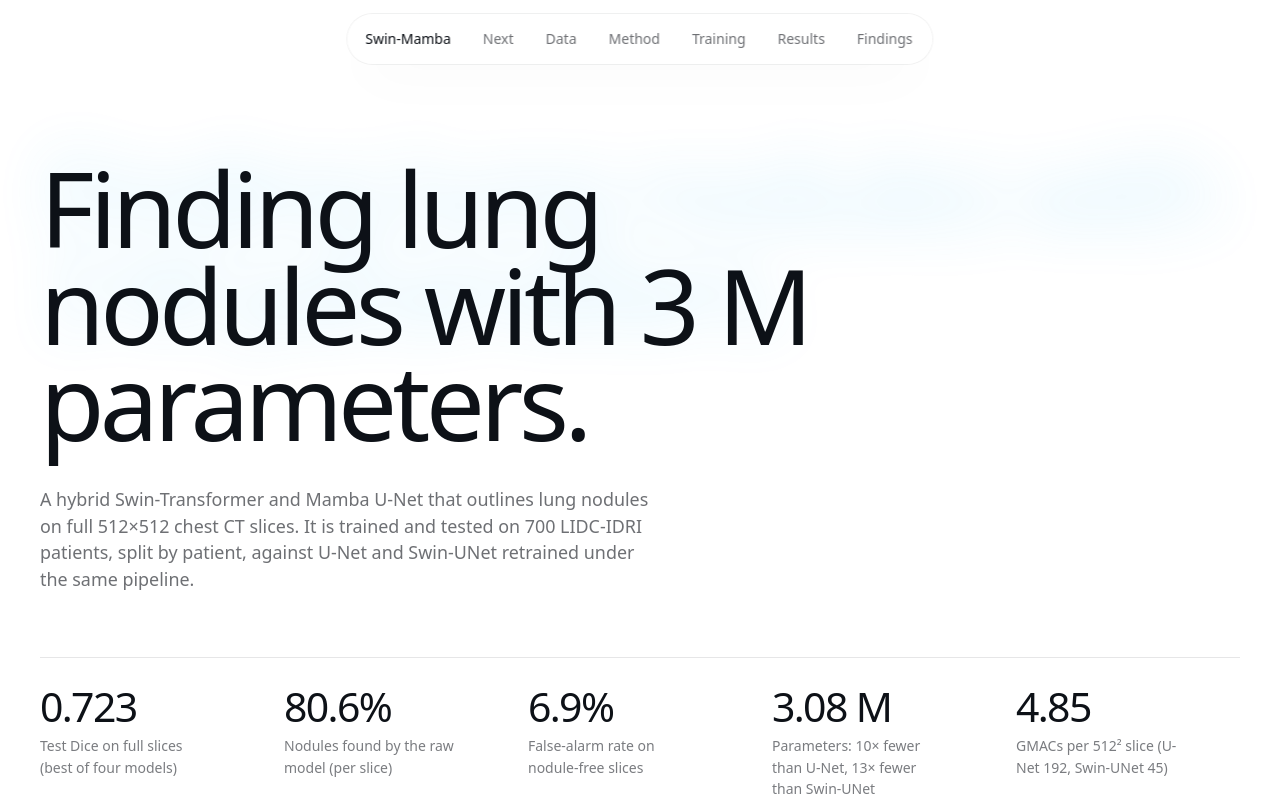
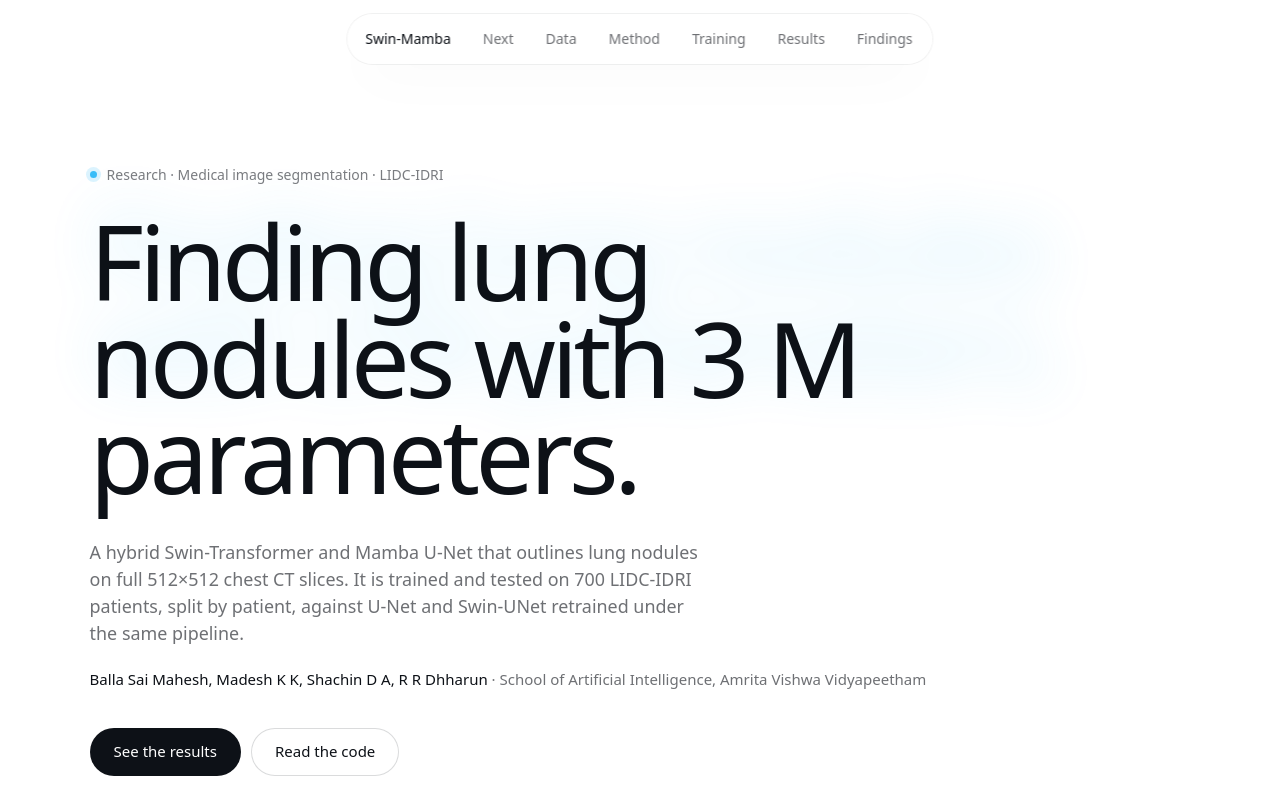
Before and after one commit to rrdhharun2005-ai/swin-mamba-lung-nodule, a plain HTML site: page docs/index.html in a window 1280 px wide. Shown: the top 803 px of the page. Drawn offline with Linux system fonts and the light colour scheme; a web font is replaced by a local one.

Commit message:
Wider margins, hero actions and architecture stage

```diff
--- a/docs/index.html
+++ b/docs/index.html
@@ -18,8 +18,21 @@ body{margin:0;background:#fff;color:var(--ink);font-family:"Google Sans",ui-sans
 :focus-visible{outline:2px solid var(--spark);outline-offset:3px}
 a{color:inherit;text-decoration:underline;text-decoration-color:rgba(13,17,23,.25);text-underline-offset:3px}
 a:hover{text-decoration-color:var(--ink)}
-.wrap{max-width:1440px;margin:0 auto;padding:0 20px}
-@media(min-width:768px){.wrap{padding:0 40px}}
+.wrap{max-width:1200px;margin:0 auto;padding:0 clamp(24px,7vw,112px);box-sizing:content-box}
+@media(max-width:1340px){.wrap{max-width:none}}
+.eyebrow{display:inline-flex;gap:10px;align-items:center;font-size:14px;color:rgba(13,17,23,.55);margin-bottom:28px}
+.eyebrow i{width:7px;height:7px;border-radius:50%;background:var(--spark);box-shadow:0 0 0 4px rgba(56,189,248,.18)}
+.actions{display:flex;gap:10px;flex-wrap:wrap;margin-top:36px}
+.btn{display:inline-flex;align-items:center;height:48px;padding:0 24px;border-radius:999px;font-size:15px;font-weight:500;text-decoration:none;transition:transform .2s var(--ease),background .2s}
+.btn:active{transform:scale(.97)}
+.btn.p{background:var(--ink);color:#fff}.btn.p:hover{background:#232c3b}
+.btn.g{box-shadow:inset 0 0 0 1px rgba(13,17,23,.15)}.btn.g:hover{box-shadow:inset 0 0 0 1px rgba(13,17,23,.3)}
+.stage{margin-top:72px}
+.stage img{display:block;width:100%;border-radius:28px;box-shadow:0 0 0 1px rgba(13,17,23,.05),0 50px 110px -45px rgba(13,17,23,.45)}
+.stage-ghost{height:110px;margin-top:6px;overflow:hidden;border-radius:28px 28px 0 0;-webkit-mask-image:linear-gradient(180deg,rgba(0,0,0,.3),transparent 85%);mask-image:linear-gradient(180deg,rgba(0,0,0,.3),transparent 85%);pointer-events:none}
+.stage-ghost img{display:block;width:100%;transform:scaleY(-1);filter:blur(10px) saturate(1.2)}
+.authors{margin-top:22px;font-size:15px;color:rgba(13,17,23,.6)}
+.authors b{font-weight:500;color:var(--ink)}
 /* nav */
 nav{position:fixed;top:14px;left:50%;transform:translateX(-50%);z-index:20;display:flex;gap:4px;align-items:center;padding:6px;border-radius:999px;background:rgba(255,255,255,.72);backdrop-filter:blur(18px) saturate(1.6);-webkit-backdrop-filter:blur(18px) saturate(1.6);box-shadow:0 0 0 1px rgba(13,17,23,.06),0 20px 50px -24px rgba(13,17,23,.35)}
 nav a{font-size:14px;font-weight:500;text-decoration:none;padding:8px 14px;border-radius:999px;color:rgba(13,17,23,.6);white-space:nowrap}
@@ -45,7 +58,7 @@ p{margin:0 0 14px;color:rgba(13,17,23,.75)}
 @media(prefers-reduced-motion:reduce){.hero-ghost{animation:none}*{transition:none!important}}
 .hero h1{position:relative;z-index:1;font-size:clamp(52px,8.2vw,140px);line-height:.92;margin:0;max-width:14ch}
 .hero .lede{margin-top:36px}
-.kpis{display:grid;grid-template-columns:repeat(2,1fr);gap:28px 20px;margin-top:64px;padding-top:28px;border-top:1px solid rgba(13,17,23,.1)}
+.kpis{display:grid;grid-template-columns:repeat(2,1fr);gap:28px 20px;margin-top:24px;padding-top:28px;border-top:1px solid rgba(13,17,23,.1)}
 @media(min-width:900px){.kpis{grid-template-columns:repeat(5,1fr)}}
 .kpis b{display:block;font-size:clamp(30px,3.2vw,46px);font-weight:500;letter-spacing:-.04em;line-height:1}
 .kpis span{display:block;margin-top:8px;font-size:14px;color:rgba(13,17,23,.55);max-width:22ch}
@@ -111,11 +124,15 @@ footer .big{font-size:clamp(64px,16vw,240px);font-weight:500;letter-spacing:-.06
 
 <header class="hero" id="top">
   <div class="wrap">
+    <div class="eyebrow"><i></i>Research · Medical image segmentation · LIDC-IDRI</div>
     <div class="hero-grid">
       <span class="hero-ghost display" aria-hidden="true">Finding lung nodules with 3 M parameters.</span>
       <h1 class="display">Finding lung nodules with 3 M parameters.</h1>
     </div>
     <p class="lede">A hybrid Swin-Transformer and Mamba U-Net that outlines lung nodules on full 512×512 chest CT slices. It is trained and tested on 700 LIDC-IDRI patients, split by patient, against U-Net and Swin-UNet retrained under the same pipeline.</p>
+    <p class="authors"><b>Balla Sai Mahesh, Madesh K K, Shachin D A, R R Dhharun</b> · School of Artificial Intelligence, Amrita Vishwa Vidyapeetham</p>
+    <div class="actions"><a class="btn p" href="#results">See the results</a><a class="btn g" href="https://github.com/rrdhharun2005-ai/swin-mamba-lung-nodule">Read the code</a></div>
+    <div class="stage"><img src="img/fig_swinmamba.png" alt="Swin-Mamba U-Net architecture"><div class="stage-ghost" aria-hidden="true"><img src="img/fig_swinmamba.png" alt=""></div></div>
     <div class="kpis">
       <div><b>0.723</b><span>Test Dice on full slices (best of four models)</span></div>
       <div><b>80.6%</b><span>Nodules found by the raw model (per slice)</span></div>
```
